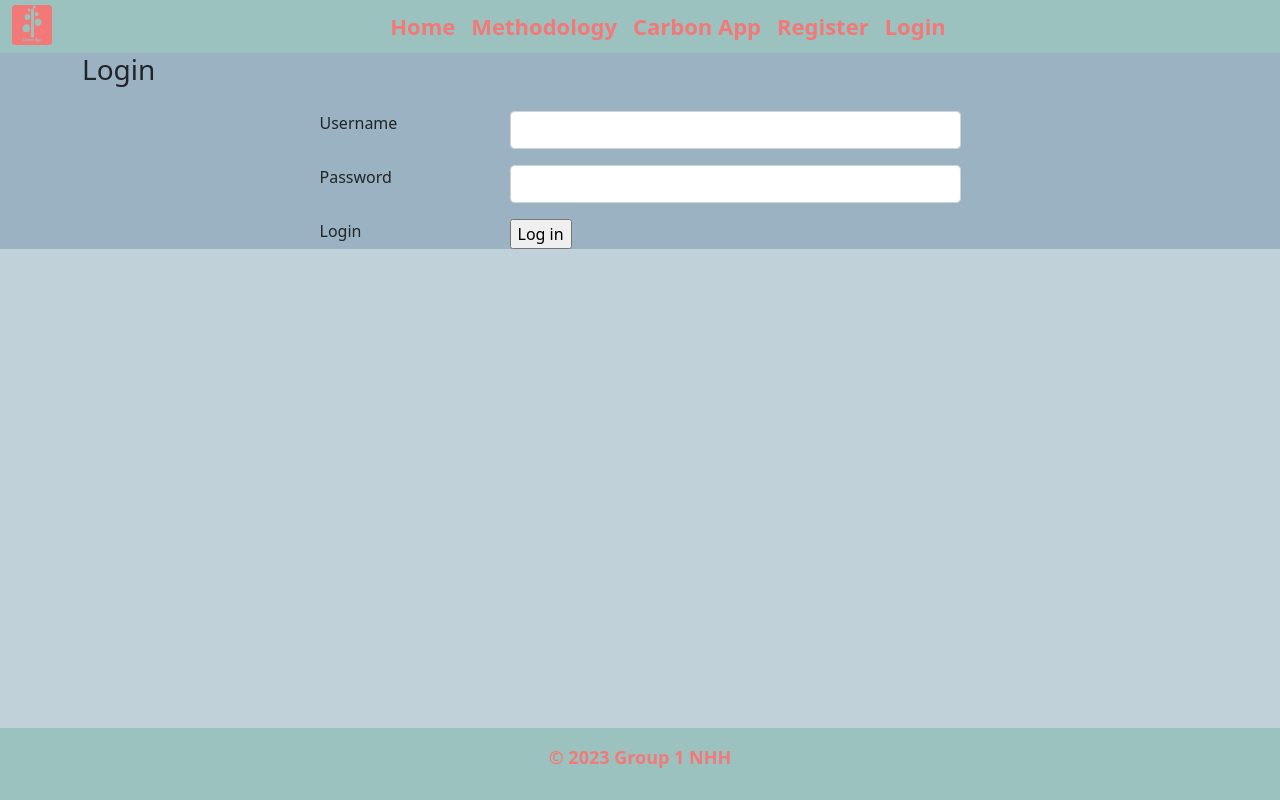
After one commit to Eriksen1110/FOR19, a Flask app: template app/templates/login.html in a window 1280 px wide. The commit adds this page. Run offline with Flask 2, Linux system fonts and the light colour scheme; the template is opened without the code that fills it, so the values that code supplies are empty.

Commit message:
started on login

```diff
--- /dev/null
+++ b/app/application.py
@@ -0,0 +1,53 @@
+import flask
+from flask import request
+import random
+
+application = flask.Flask(__name__)
+
+DEV_PORT = 5000
+PRO_PORT = 80
+
+DEV_HOST = "localhost"
+PRO_HOST = "0.0.0.0"
+
+#mode = "production"
+mode = "development"
+
+@application.route("/", methods=['POST', 'GET'])
+def home():
+    names = ['Christian', 'Richard', 'Sara', "Carl-Oscar", "Jon", 'Vilde', "Martin"]
+    name = names[round(random.randint(0,6))]
+    return flask.render_template('home.html', name=name)
+
+@application.route("/methodology")
+def methodology():
+    return flask.render_template("methodology.html")
+
+@application.route("/carbon_app", methods=['POST', 'GET'])
+def carbon_application():
+    return flask.render_template("carbon_app.html")
+
+@application.route("/login", methods=["POST", "GET"])
+def login():
+    if request.method == "POST":
+        data = request.form
+        print(f"Username: {data['username']}")
+        print(f"Username: {data['password']}")
+
+    return flask.render_template('login.html')
+
+@application.route("/register", methods=["POST", "GET"])
+def register():
+    return flask.render_template('register.html')
+
+
+
+@application.errorhandler(404)
+def error(e):
+    return flask.render_template('404.html')
+
+if __name__ == "__main__":
+    if mode == "production":
+        application.run(port=PRO_HOST, host=DEV_HOST)
+    else:
+        application.run(port=DEV_PORT, host=DEV_HOST, debug=True)
--- a/app/static/custome.css
+++ b/app/static/custome.css
@@ -136,11 +136,18 @@ body {
     background-color: #9bc2be;
     padding: 10px 15px;
     margin: 40px 20px;
+    border-radius: 10px;
 }
 
 .formulas{
     display: grid;
     grid-template-columns: repeat(auto-fill,minmax(600px, 1fr));
+}
+
+/* Forms */
+.form-group{
+    padding-top: 1em;
+    justify-content: center !important;
 }
 
 @media(max-width:1400px){
--- a/app/templates/home.html
+++ b/app/templates/home.html
@@ -27,8 +27,8 @@
                     Lorem ipsum dolor sit amet, consectetur adipisicing elit. Assumenda itaque impedit libero et mollitia pariatur rerum quibusdam veritatis beatae? Itaque necessitatibus doloribus ab porro totam ullam repellat tenetur fugit maiores!
                   </p>
                   <div class="container_buttons_header_home">
-                    <a href="#" class="btn btn-primary btn-lg mr-2"> Register</a>
-                    <a href="#" class="btn btn-primary btn-lg mr-2"> Login</a>
+                    <a href="/register" class="btn btn-primary btn-lg mr-2"> Register</a>
+                    <a href="/login" class="btn btn-primary btn-lg mr-2"> Login</a>
                   </div>
                 </div>
                 <div class="box">
--- /dev/null
+++ b/app/templates/login.html
@@ -0,0 +1,48 @@
+<!DOCTYPE html>
+<html lang="en">
+<head>
+    <meta charset="UTF-8">
+    <meta http-equiv="X-UA-Compatible" content="IE=edge">
+    <meta name="viewport" content="width=device-width, initial-scale=1.0">
+    <title>Login</title>
+</head>
+<body>
+
+    {% extends "template.html" %}
+    {% set active_page = "home" %}
+    {% block content %}
+
+    <section class="section_header_home">
+        <div class="container">
+            <div class="home">
+                <form action="/login" method="POST">
+                    <h3> Login</h3>
+                    <div class="form-group row">
+                        <label for="input-name" id="label1" class="col-sm-2 col-form label">Username</label>
+                        <div class="col-sm-5">
+                            <input type="text" id="username" class="form-control"  value="" name="username" required></input>
+                        </div>
+                      </div>
+                      <div class="form-group row">
+                        <label for="input-name" id="label2" class="col-sm-2 col-form label">Password</label>
+                        <div class="col-sm-5">
+                            <input type="password" id="password" class="form-control" value="" name="password" required ></input>
+                        </div>
+                      </div>
+                      <div class="form-group row">
+                        <label for="input-name" id="label2" class="col-sm-2 col-form label">Login</label>
+                        <div class="col-sm-5">
+                            <input type="submit" value="Log in"> </input>
+                        </div>
+                      </div>
+
+
+                </form>
+            </div>
+        </div>
+      </section>
+
+    {% endblock %}
+
+</body>
+</html>
--- a/app/templates/template.html
+++ b/app/templates/template.html
@@ -25,7 +25,9 @@
       {% set navigation_bar = [
         ('/', 'home', 'Home'),
         ('/methodology', 'methodology', "Methodology"),
-        ('/carbon_app', 'carbon_app', 'Carbon App')
+        ('/carbon_app', 'carbon_app', 'Carbon App'),
+        ('/register', 'register', 'Register'),
+        ('/login', 'login', 'Login'),
         ] -%}
       <nav class="navbar navbar-expand-lg navbar-dark bg-primary" id="navbar">
         <div class="container-fluid">
```
Also changed, not shown: app/app.py (deleted, +0 -37 lines), app/templates/register.html (added, +20 -0 lines).
